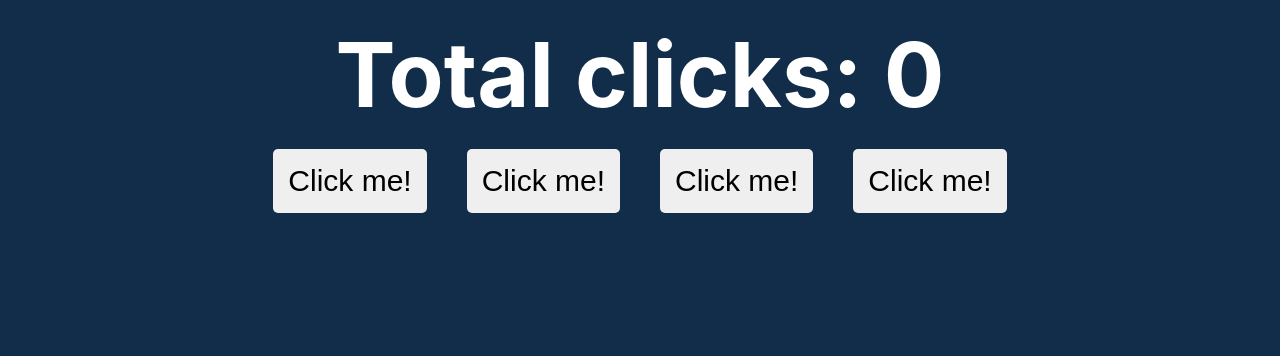
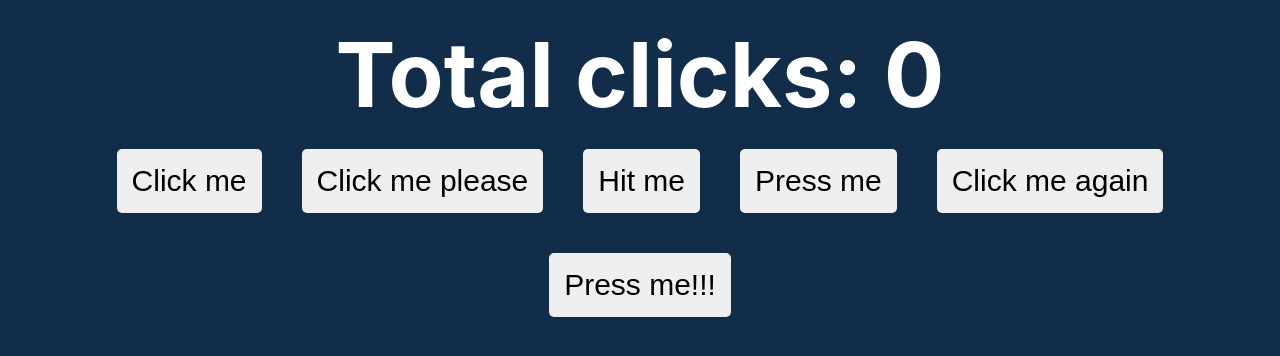
Before and after one commit to serhiishf/react-bohdan, a React (Vite) app: page / in a window 1280 px wide. Shown: the top 356 px of the page. Built offline with nearby package versions, Linux system fonts and the light colour scheme.

Commit message:
feat: Finished 13-map

```diff
--- a/src/App.jsx
+++ b/src/App.jsx
@@ -2,6 +2,8 @@
 import './App.css';
 import Button from './components/Button';
 import Counter from './components/Counter';
+
+const texts = ['Click me', 'Click me please', 'Hit me', 'Press me', 'Click me again', 'Press me!!!'];
 
 function App() {
   const [count, setCount] = useState(0);
@@ -12,10 +14,9 @@
 
   return <div className="App">
     <Counter count={count} />
-    <Button onClick={incrementCount} />
-    <Button onClick={incrementCount} />
-    <Button onClick={incrementCount} />
-    <Button onClick={incrementCount} />
+    {texts.map((text, index) => {
+      return <Button onClick={incrementCount} text={text} key={index}/>
+    })}
   </div>;
 }
 
--- a/src/components/Button.jsx
+++ b/src/components/Button.jsx
@@ -1,5 +1,5 @@
-function Button({ onClick }) {
-  return <button onClick={ onClick } >Click me!</button>
+function Button({ onClick, text }) {
+  return <button onClick={ onClick } >{text}</button>
 }
 
 export default Button;
```
